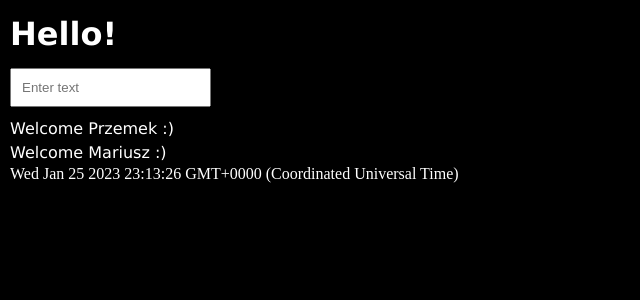
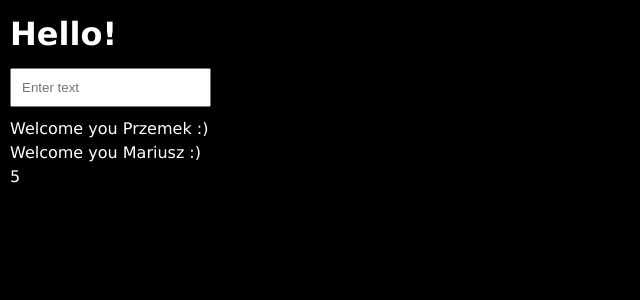
Before and after one commit to fikasp/products, a React (Create React App) app: page / in a window 1280 px wide. Shown: the top 300 px of the page, without its empty margins (0-640 px from the left). Built offline with nearby package versions, Linux system fonts and the light colour scheme.

Commit message:
useState

```diff
--- a/src/App.js
+++ b/src/App.js
@@ -1,6 +1,7 @@
 import React from "react";
 import Header from './components/Header'
 import Welcome from './components/Welcome'
+import Date from './components/Date'
 import "./style.scss";
 
 let przemek = "Przemek"
--- a/src/components/Date.js
+++ b/src/components/Date.js
@@ -3,13 +3,13 @@ import '../style.scss';
 
 export default class Date extends React.Component {
   state = {
-    date: new Date()
+    date: 0
   }
 
   componentDidMount() {
-    this.interval = setInterval(
-      () => {this.setState( {date: new Date() } ) }, 1000
-    )
+    this.interval = setInterval( () => {
+      this.setState( {date: this.state.date +=0.5 } )
+    }, 1000 )
   }
 
   render() {
--- a/src/components/Welcome.js
+++ b/src/components/Welcome.js
@@ -1,11 +1,18 @@
 import React from 'react';
+import {useState} from 'react';
+import {useEffect} from 'react';
 import '../style.scss';
 
 export default function Welcome(props) {
+  const [greet, setGreet] = useState("Welcome you")
+
+  const changeGreet = () => {
+    setGreet("Okeyka")
+  }
 
   return (
     <div>
-      <p>Welcome {props.name} :)</p>
+      <p onClick={changeGreet}>{greet} {props.name} :)</p>
     </div>
   );
 }
```
